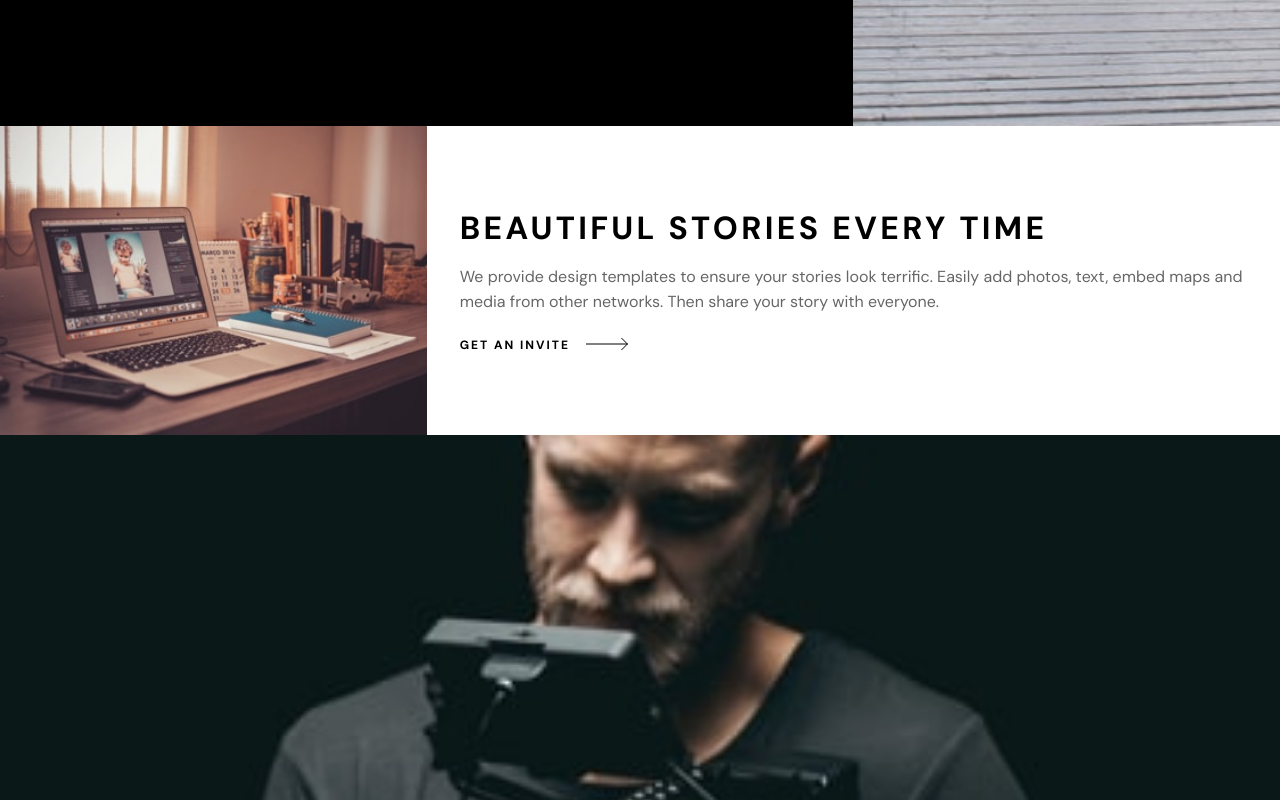
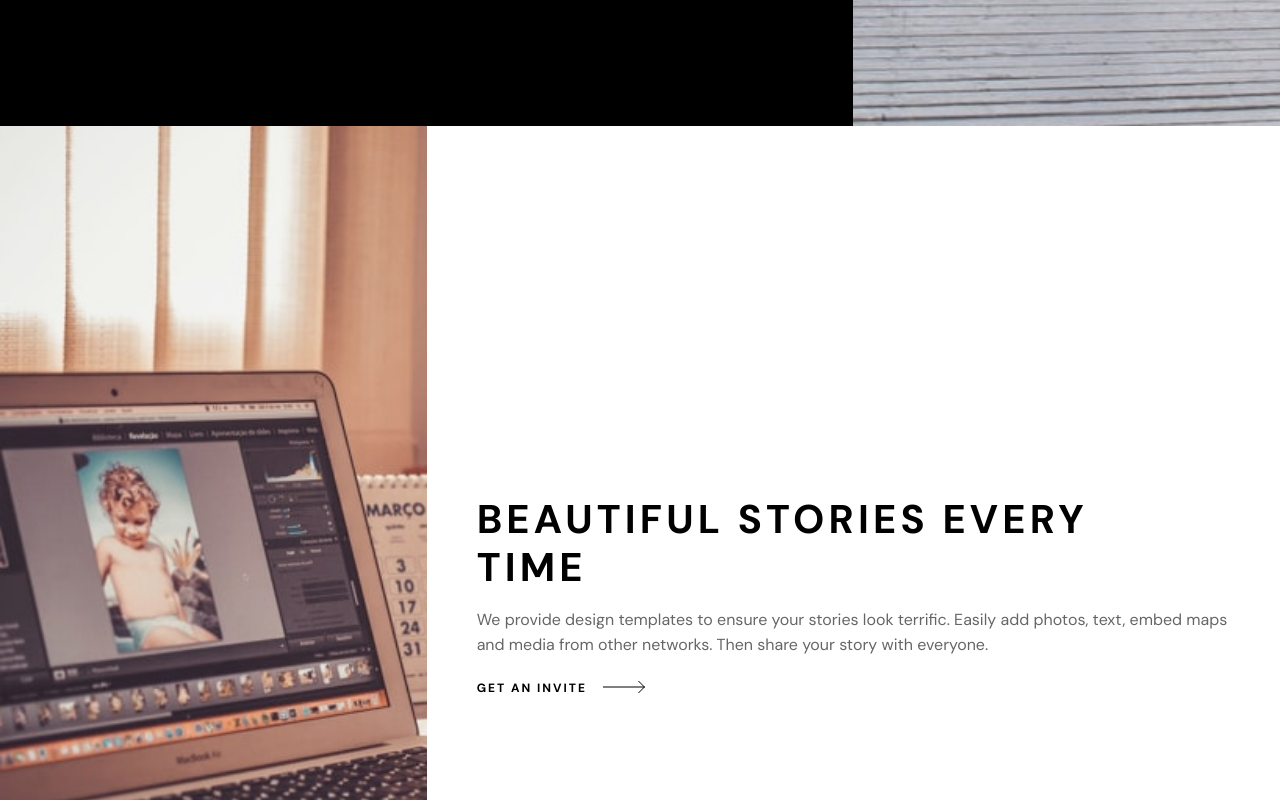
Before and after one commit to alexJSanchez/PhotoSnap, a React (Create React App) app in the folder photosnap/: page / in a window 1280 px wide. Shown: the part 960-1760 px from the top of the page. Built offline with nearby package versions, Linux system fonts and the light colour scheme; the HTML template or start-up script is replaced by a standard one.

Commit message:
responsive grid

```diff
--- a/photosnap/src/pages/Home.js
+++ b/photosnap/src/pages/Home.js
@@ -4,6 +4,7 @@ import create_and_share from "../assets/home/mobile/create-and-share.jpg";
 import create_and_share_mid from "../assets/home/tablet/create-and-share.jpg";
 import arrow from "../assets/shared/desktop/arrow.svg";
 import beautiful_stories from "../assets/home/mobile/beautiful-stories.jpg";
+import beautiful_stories_mid from "../assets/home/tablet/beautiful-stories.jpg";
 import designed_for_everyone from "../assets/home/mobile/designed-for-everyone.jpg";
 import responsive from "../assets/features/desktop/responsive.svg";
 import infinite from "../assets/features/desktop/no-limit.svg";
@@ -60,10 +61,14 @@ export default function Home() {
 					{/*card two*/}
 					<div className="bg-white tablet:grid tablet:grid-cols-3">
 						<div className="tablet:col-start-1">
-							<img className="w-full" src={beautiful_stories} />
+							<img className="w-full tablet:hidden" src={beautiful_stories} />
+							<img
+								className="w-full hidden tablet:block"
+								src={beautiful_stories_mid}
+							/>
 						</div>
-						<div className="tablet:flex tablet:flex-col tablet:justify-center tablet:col-start-2 tablet:row-start-1 tablet:col-end-4 text-black bg-white pt-[4.5rem] pr-[1.5rem] pb-[4.5rem] pl-[2.063rem]">
-							<h2 className="pr-[3.5rem] text-[32px] font-bold leading-[40px] tracking-[3.333px] uppercase">
+						<div className="tablet:flex tablet:flex-col tablet:justify-center tablet:col-start-2 tablet:row-start-1 tablet:col-end-4 text-black bg-white pt-[4.5rem] pr-[1.5rem] pb-[4.5rem] pl-[2.063rem] tablet:px-[50px]">
+							<h2 className="pr-[3.5rem] text-[32px] tablet:text-[40px] font-bold leading-[40px] tablet:leading-[48px] tablet:pr-[100px] tracking-[3.333px] tablet:tracking-[4.167px] uppercase">
 								BEAUTIFUL STORIES EVERY TIME
 							</h2>
 							<p className="mt-[1rem] mb-[1.438rem] text-black font-[15px] leading-[25px] opacity-[0.6]">
```
